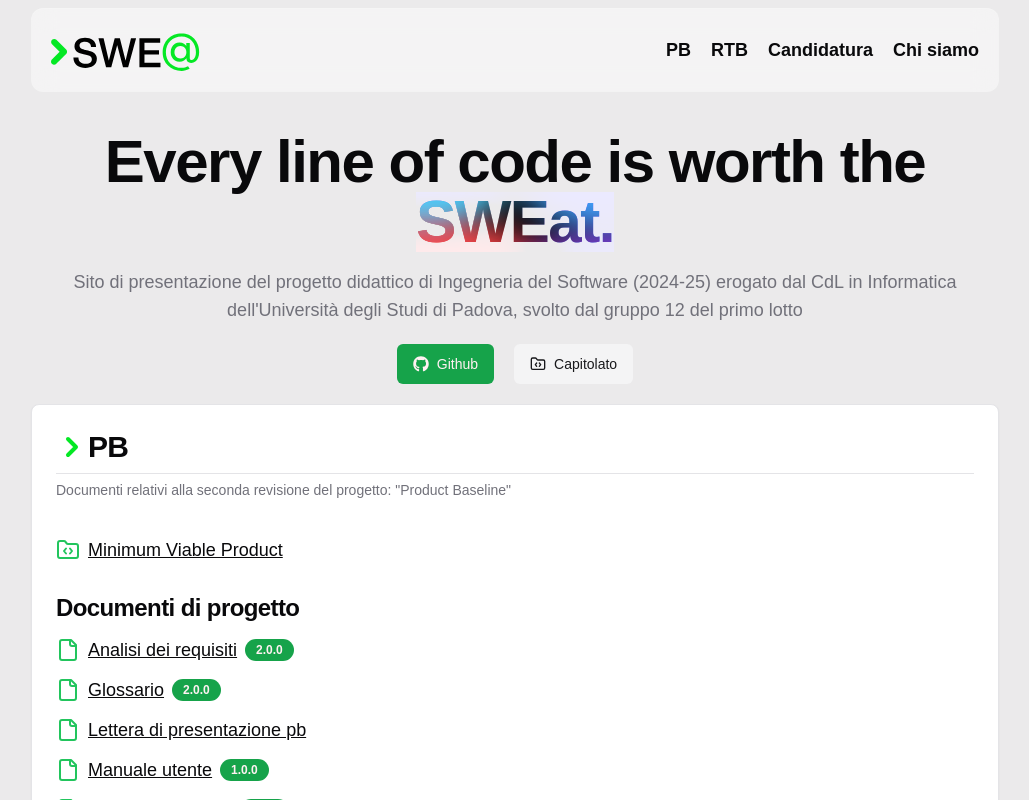
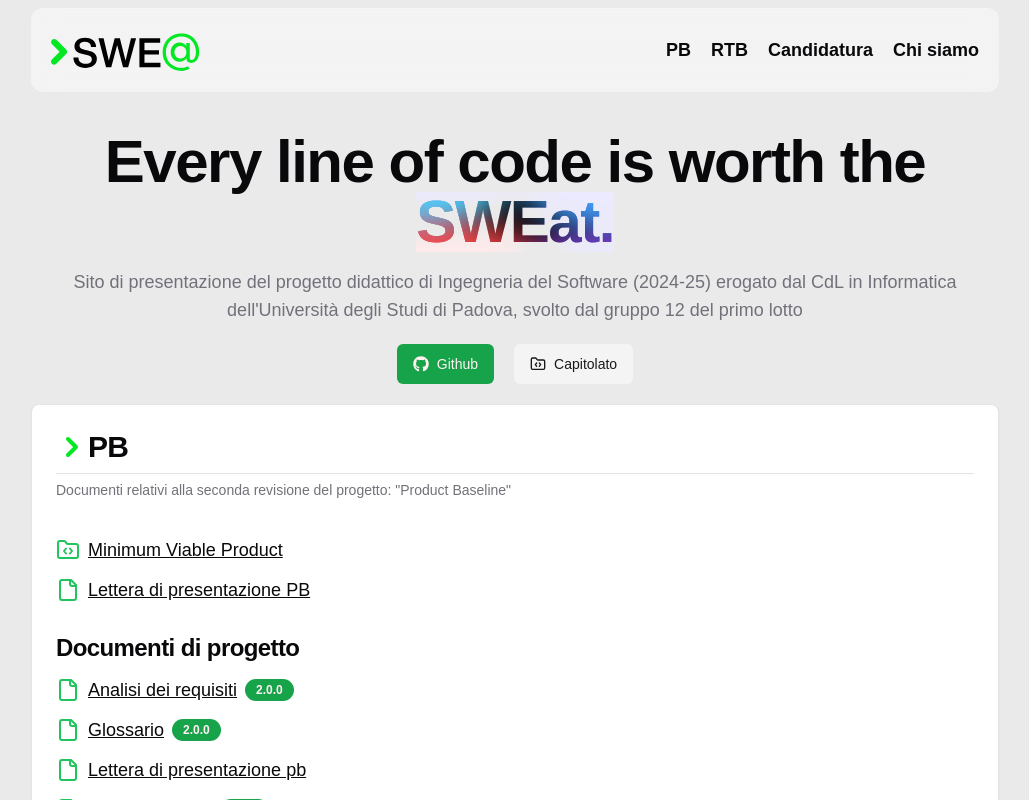
Before and after one commit to SWEatUNIPD/sweatunipd.github.io, a Next.js app: page / in a window 1280 px wide. Shown: the top 800 px of the page, without its empty margins (125-1154 px from the left). Built offline with nearby package versions, Linux system fonts and the light colour scheme.

Commit message:
Upload lettera

```diff
--- a/app/page.tsx
+++ b/app/page.tsx
@@ -289,7 +289,12 @@
                 link='https://github.com/SWEatUNIPD/NearYou/releases/tag/v2.0.0'
                 isDocument={false}
               />
-              {/* file */}
+              <File
+                nome='Lettera di presentazione PB'
+                versione={null}
+                link='https://sweatunipd.github.io/docs/pb/lettera_di_presentazione_pb.pdf'
+                isDocument
+              />
             </div>
             <h3 className='scroll-m-20 text-2xl font-semibold tracking-tight mt-7'>
               Documenti di progetto
```
